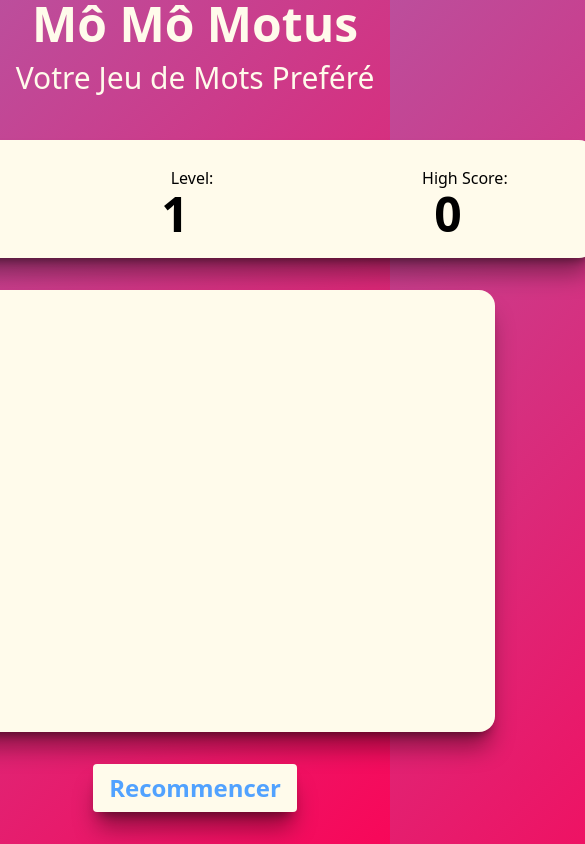
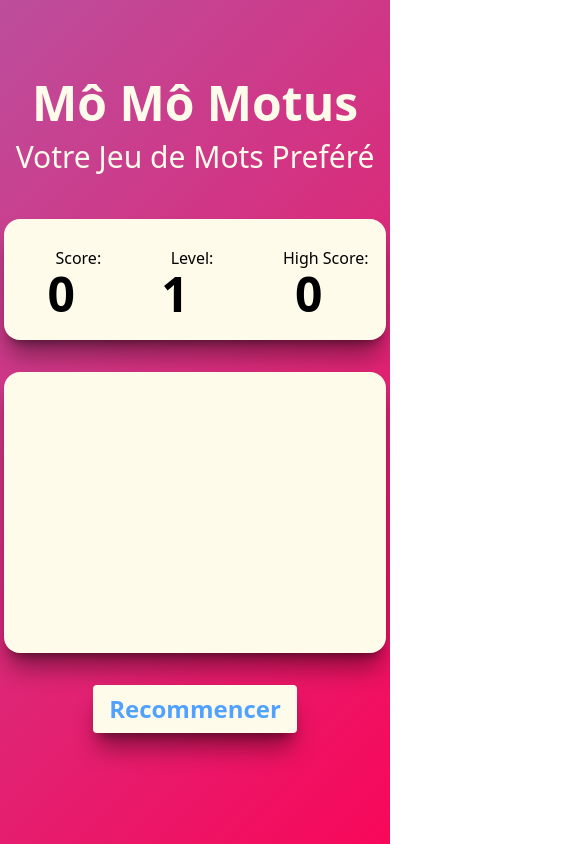
Before and after one commit to AbakarLol/Motus, a React (Vite) app in the folder Frontend/: page / in a window 390 px wide. Shown: the whole page, 585 px wide, since content can reach past the window. Built offline with nearby package versions, Linux system fonts and the light colour scheme; some icons are missing.

Commit message:
add media query for responsiveness

```diff
--- a/Frontend/src/components/Board.jsx
+++ b/Frontend/src/components/Board.jsx
@@ -11,7 +11,7 @@ export default function Board(){
     const [hightScore, setHight] = useState(0)
 
     return(
-        <div className="card h-40 w-200 ">
+        <div className="card h-1/7 w-full ">
             <div className='scores'>
                 <div className ="scores-label" ><EmojiEventsIcon fontSize='large' className='text-amber-400 text-3xl' /> Score:</div>
                 <div className='scores-value'> {score} </div>
--- a/Frontend/src/components/Field.jsx
+++ b/Frontend/src/components/Field.jsx
@@ -1,7 +1,7 @@
 export default function Field(){
     return(
 
-        <div className="card h-150 w-150">
+        <div className="card md:h-1/2 md:w-150 w-full h-1/3">
 
         </div>
     )
--- a/Frontend/src/index.css
+++ b/Frontend/src/index.css
@@ -5,6 +5,8 @@ body{
     flex-direction: column;
     align-items: center;
     justify-content: center;
+    width: 100vw;
+    height: 100vh;
     background: #bc4e9c;  /* fallback for old browsers */
     background: -webkit-linear-gradient(-45deg, #f80759, #bc4e9c);  /* Chrome 10-25, Safari 5.1-6 */
     background: linear-gradient(-45deg, #f80759, #bc4e9c); /* W3C, IE 10+/ Edge, Firefox 16+, Chrome 26+, Opera 12+, Safari 7+ */
@@ -17,7 +19,7 @@ body{
         @apply flex justify-around items-center  bg-amber-50 rounded-2xl shadow-xl/40
     }
     .main{
-        @apply flex flex-col items-center justify-center gap-8 h-screen
+        @apply flex flex-col items-center justify-center gap-8 h-screen w-full
     }
     .scores-label {
         @apply flex justify-between items-end gap-1
```
